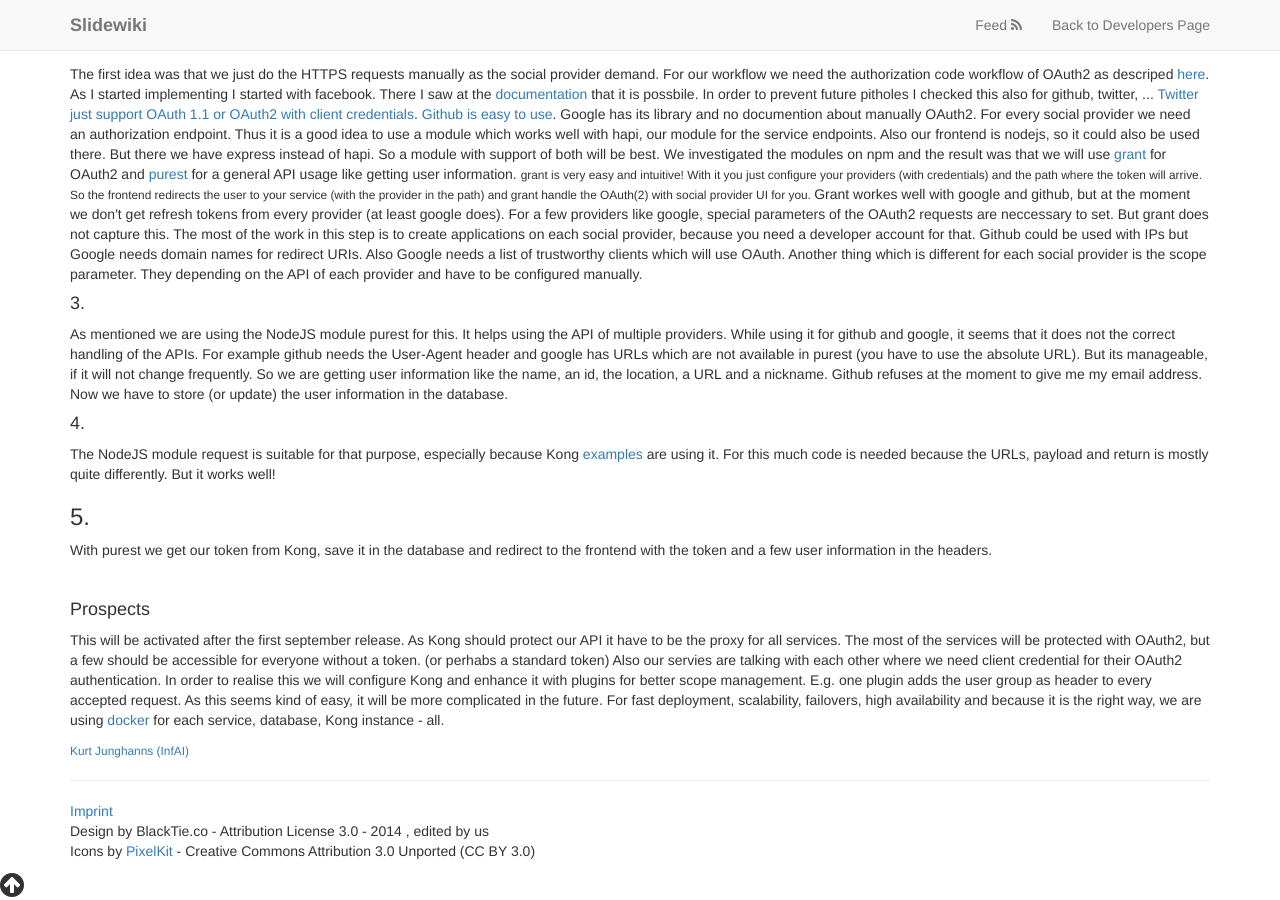
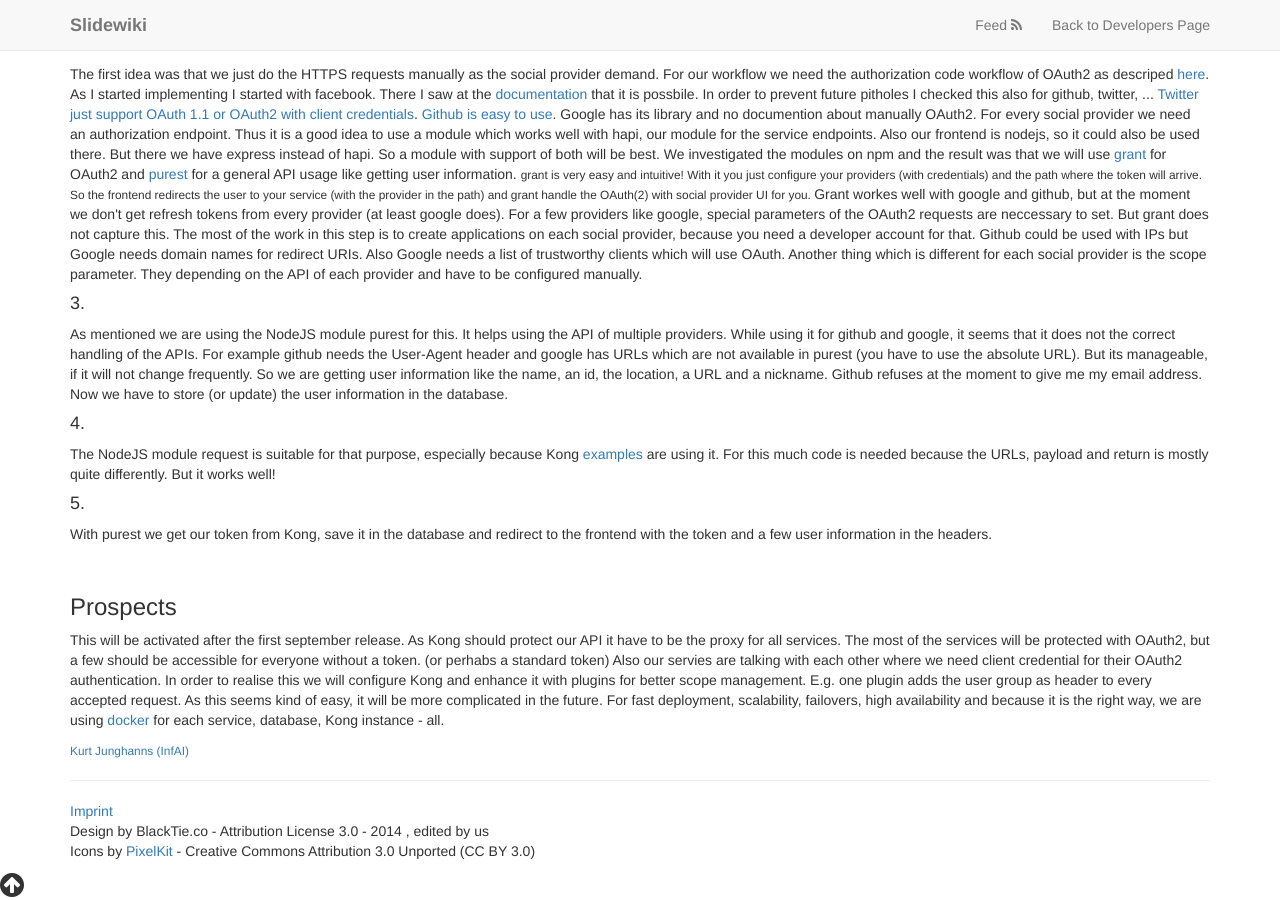
Before and after one commit to johannesgkp/johannesgkp.github.io, a Jekyll site: the page built from _posts/2016-05-24-authorization.html, in a window 1280 px wide and 900 px high, scrolled down 520 px. Built offline with Jekyll 4.4.1, drawn with Linux system fonts in a browser that asks for light colours; nearby versions of some CDN libraries.

Commit message:
<h> shouldnt be in a <p>?

```diff
--- a/_posts/2016-05-24-authorization.html
+++ b/_posts/2016-05-24-authorization.html
@@ -42,9 +42,11 @@
 	</ol>
 </p>
 <br>
+
 <h4><u>Realization:</u></h4>
+
+<h4>1. and 2.</h4>
 <p>
-	<h4>1. and 2.</h4>
 	The first idea was that we just do the HTTPS requests manually as the social provider demand.
 	For our workflow we need the authorization code workflow of OAuth2 as descriped <a href="//www.digitalocean.com/community/tutorials/an-introduction-to-oauth-2">here</a>.
 	As I started implementing I started with facebook.
@@ -74,8 +76,9 @@
 	Another thing which is different for each social provider is the scope parameter.
 	They depending on the API of each provider and have to be configured manually.
 </p>
+
+<h4>3.</h4>
 <p>
-	<h4>3.</h4>
 	As mentioned we are using the NodeJS module purest for this.
 	It helps using the API of multiple providers.
 	While using it for github and google, it seems that it does not the correct handling of the APIs.
@@ -85,18 +88,21 @@
 	Github refuses at the moment to give me my email address.
 	Now we have to store (or update) the user information in the database.
 </p>
+
+<h4>4.</h4>
 <p>
-	<h4>4.</h4>
 	The NodeJS module request is suitable for that purpose, especially because Kong <a href="//github.com/Mashape/kong-oauth2-hello-world/blob/master/app.js">examples</a> are using it.
 	For this much code is needed because the URLs, payload and return is mostly quite differently.
 	But it works well!
 </p>
+
+<h4>5.</h4>
 <p>
-	<h3>5.</h3>
 	With purest we get our token from Kong, save it in the database and redirect to the frontend with the token and a few user information in the headers.
 </p>
 <br>
-<h4>Prospects</h4>
+
+<h3>Prospects</h3>
 <p>
 	This will be activated after the first september release.
 	As Kong should protect our API it have to be the proxy for all services.
```
